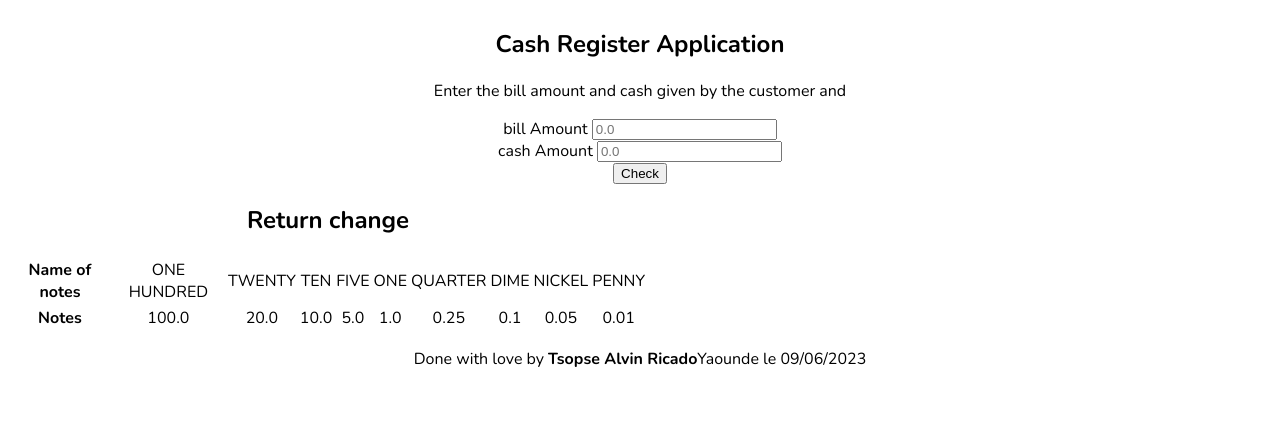
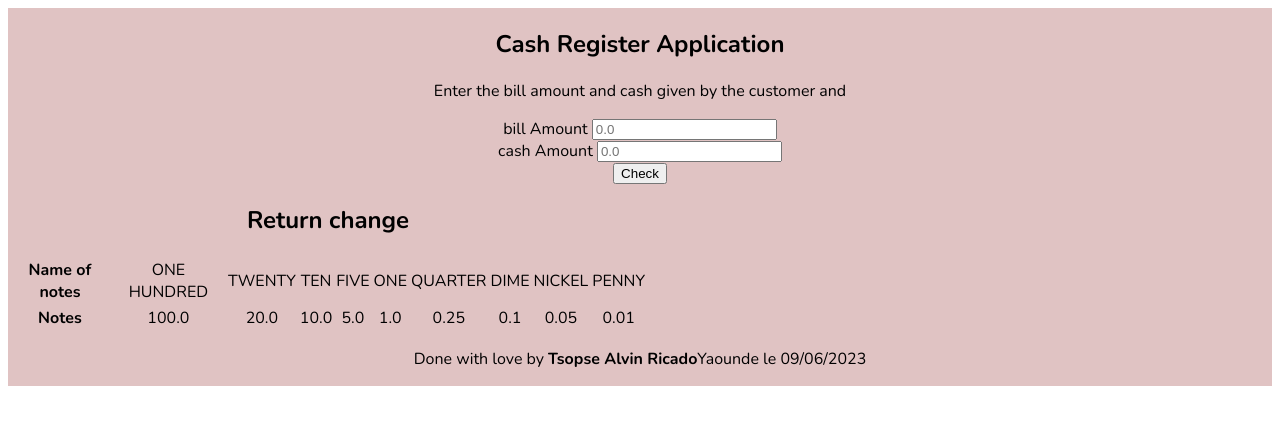
Before and after one commit to tsopsericado/cash-register, a plain HTML site: page index.html in a window 1280 px wide. Drawn offline with nearby package versions, Linux system fonts and the light colour scheme.

Commit message:
styles added in css

```diff
--- a/assets/styles/style.css
+++ b/assets/styles/style.css
@@ -17,6 +17,7 @@ body {
   flex-direction: column;
   justify-content: center;
   text-align: center;
+  background-color: #9734344b;
 }
 
 .output {
@@ -25,4 +26,5 @@ body {
   justify-content: center;
   text-align: center;
   width: 50vw;
+
 }
```
